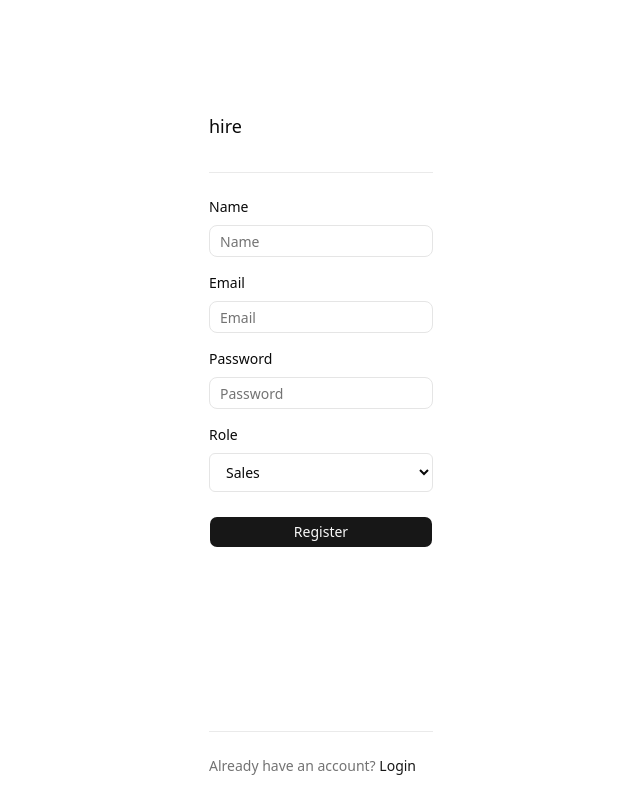
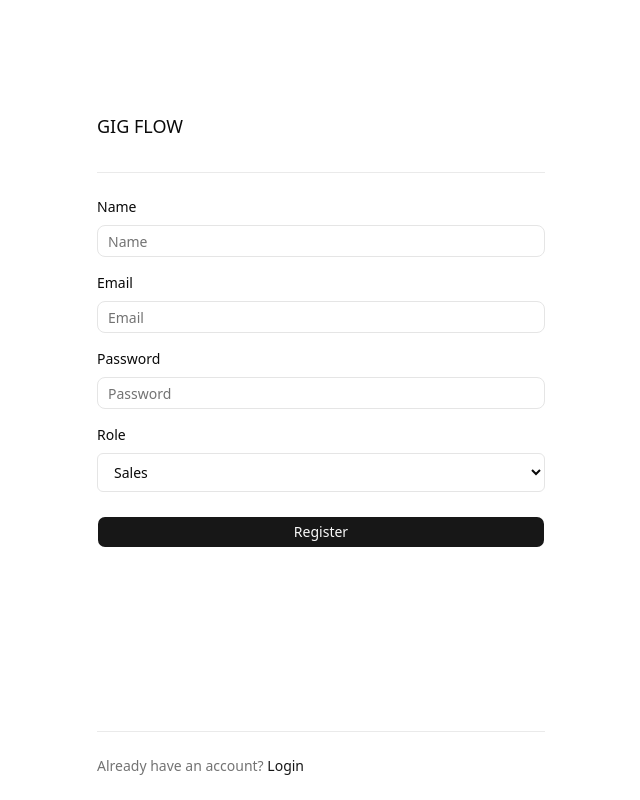
Before and after one commit to TejaswaHinduja/gigflow, a Next.js app in the folder frontend/: page /register in a window 1280 px wide. Shown: the whole page, without its empty margins (319-959 px from the left). Built offline with nearby package versions, Linux system fonts and the light colour scheme.

Commit message:
fixing ui for auth pages

```diff
--- a/frontend/app/login/page.tsx
+++ b/frontend/app/login/page.tsx
@@ -36,11 +36,11 @@ export default function LoginPage() {
   }
 
   return (
-    <div className="flex flex-col items-start max-w-sm mx-auto h-dvh pt-4 md:pt-20">
+    <div className="flex flex-col w-full max-w-md items-start mx-auto h-dvh pt-4 md:pt-20">
 
       <div className="flex items-center w-full py-8 border-b border-border/80">
         <Link href="/" className="flex items-center gap-x-2">
-          <h1 className="text-lg font-medium">hire</h1>
+          <h1 className="text-lg font-medium">GIG FLOW</h1>
         </Link>
       </div>
 
@@ -74,7 +74,7 @@ export default function LoginPage() {
         <Button type="submit" className="w-full mt-2">{isSubmitting ? 'Logging in...' : 'Login'}</Button>
       </form>
 
-      <div className="flex items-start mt-auto border-t border-border/80 py-6 w-full">
+      <div className="flex items-start md:mt-auto border-t border-border/80 py-6 w-full">
         <p className="text-sm text-muted-foreground">
           Don&apos;t have an account?{' '}
           <Link href="/register" className="text-primary">Register</Link>
--- a/frontend/app/register/page.tsx
+++ b/frontend/app/register/page.tsx
@@ -4,17 +4,18 @@ import Link from 'next/link';
 import { useForm } from 'react-hook-form';
 import { Button } from '@/components/ui/button';
 import { Input } from '@/components/ui/input';
+import {DropdownMenu,DropdownMenuTrigger,DropdownMenuContent,DropdownMenuItem,} from '@/components/ui/dropdown-menu';
 
-type FormData = { name: string; email: string; password: string; role: string };
+type FormData = {
+  name: string;
+  email: string;
+  password: string;
+  role: string
+};
 
 export default function RegisterPage() {
   const router = useRouter();
-  const {
-    register,
-    handleSubmit,
-    setError,
-    formState: { errors, isSubmitting },
-  } = useForm<FormData>();
+  const {register,handleSubmit,setError,formState: { errors, isSubmitting },} = useForm<FormData>();
 
   async function onSubmit(data: FormData) {
     try {
@@ -36,11 +37,11 @@ export default function RegisterPage() {
   }
 
   return (
-    <div className="flex flex-col items-start max-w-sm mx-auto h-dvh pt-4 md:pt-20">
+    <div className="flex flex-col w-full max-w-md items-start mx-auto h-dvh pt-4 md:pt-20">
 
       <div className="flex items-center w-full py-8 border-b border-border/80">
         <Link href="/" className="flex items-center gap-x-2">
-          <h1 className="text-lg font-medium">hire</h1>
+          <h1 className="text-lg font-medium">GIG FLOW</h1>
         </Link>
       </div>
 
@@ -95,10 +96,10 @@ export default function RegisterPage() {
           {errors.role && <p className="text-sm text-red-600">{errors.role.message}</p>}
         </div>
 
-        <Button type="submit" className="w-full mt-2" disabled={isSubmitting}>{isSubmitting ? 'Registering...' : 'Register'}</Button>
+        <Button type="submit" className="w-full mt-2 cursor-pointer" disabled={isSubmitting}>{isSubmitting ? 'Registering...' : 'Register'}</Button>
       </form>
 
-      <div className="flex items-start mt-auto border-t border-border/80 py-6 w-full">
+      <div className="flex items-start md:mt-auto border-t border-border/80 py-6 w-full">
         <p className="text-sm text-muted-foreground">
           Already have an account?{' '}
           <Link href="/login" className="text-primary">Login</Link>
```
Also changed, not shown: 1 other file (tests, documents, lock files or other folders).
